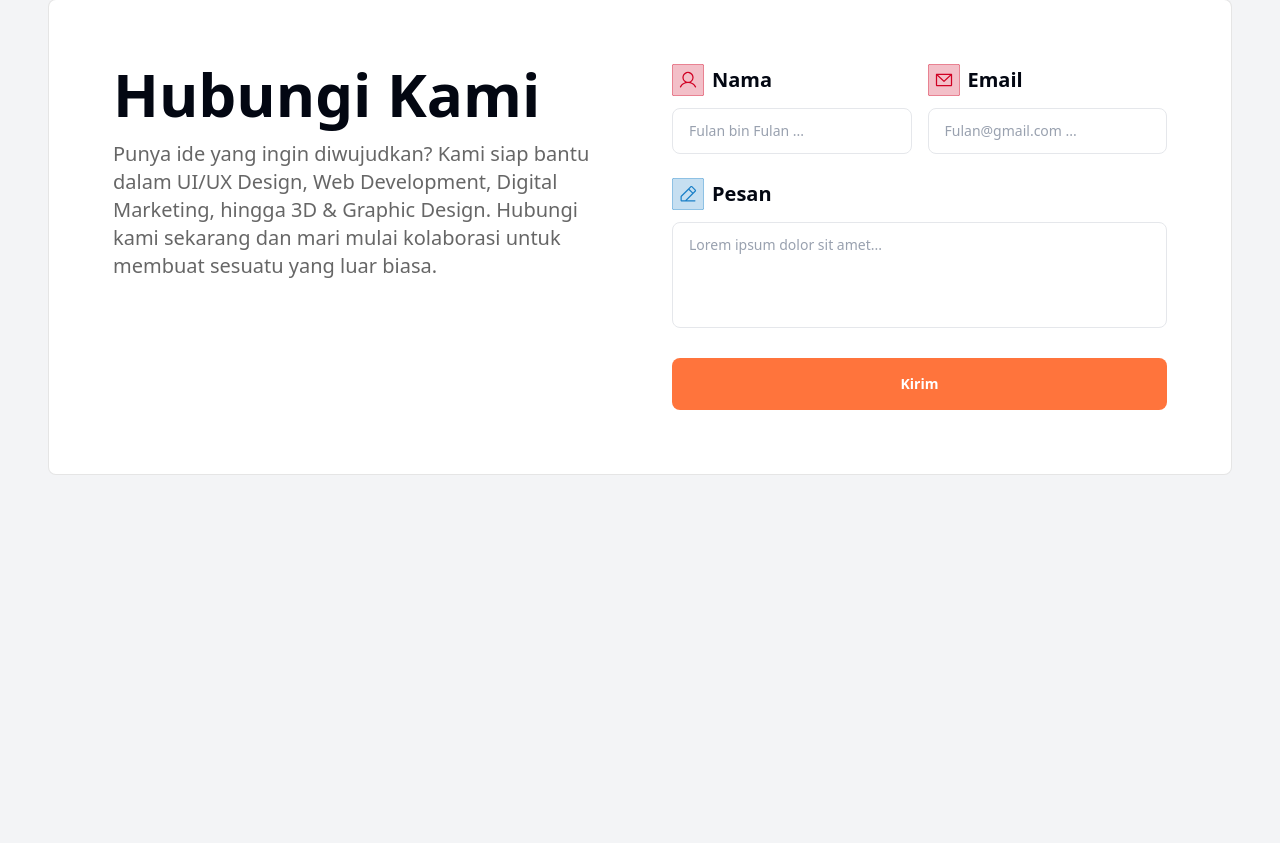
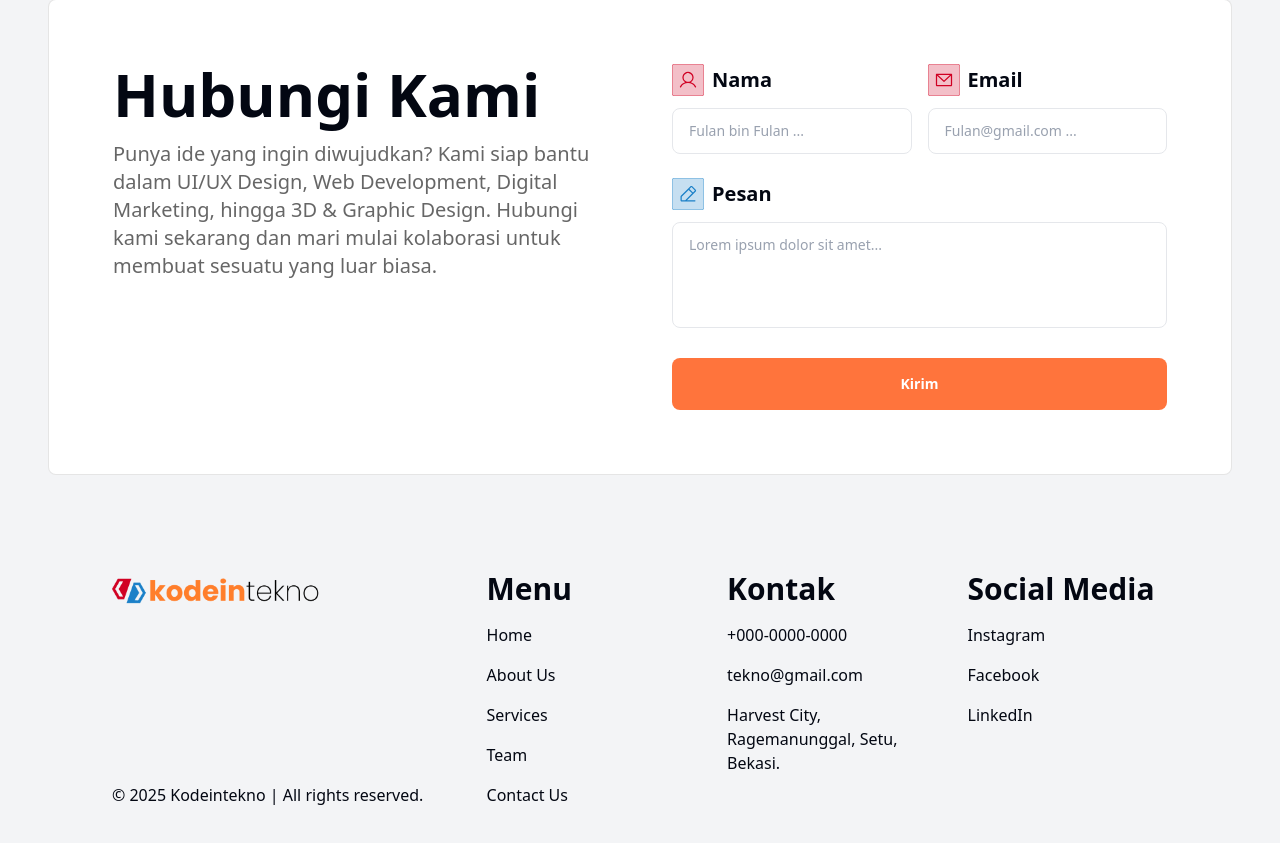
Before and after one commit to kodeintekno-dev/kodeintekno-classmeet, a React (Vite) app: page / in a window 1280 px wide. Shown: the part 1426-2269 px from the top of the page. Before the commit the page ends 1901 px from the top, so only its background shows below. Built offline with nearby package versions, Linux system fonts and the light colour scheme.

Commit message:
feat: add footer

```diff
--- a/src/App.tsx
+++ b/src/App.tsx
@@ -2,6 +2,7 @@ import Navbar from "./components/Navbar";
 import Project from "./components/Project";
 import Testimonial from "./components/Testimonial";
 import Contact from "./components/Contact";
+import Footer from "./components/Footer";
 
 export default function App() {
   return (
@@ -10,6 +11,7 @@ export default function App() {
       <Project />
       <Testimonial />
       <Contact />
+      <Footer />
     </main>
   );
 }
--- /dev/null
+++ b/src/components/Footer.tsx
@@ -0,0 +1,33 @@
+import { footers } from "@/data/footer";
+
+export default function Footer() {
+  function capitalize(str: string) {
+    return str
+      .split(" ")
+      .map((word) => word[0].toUpperCase() + word.slice(1))
+      .join(" ");
+  }
+
+  return (
+    <footer className="-mt-7 py-24 px-16 grid gap-15 [grid-template-areas:'l''f''c'] xl:[grid-template-areas:'l_f''c_f']">
+      <img src="/img/logo.png" alt="logo" className="w-52 [grid-area:l]" />
+      <p className="[grid-area:c] inline-flex items-end">
+        &copy; 2025 Kodeintekno | All rights reserved.
+      </p>
+      <ul className="flex justify-between gap-10 [grid-area:f]">
+        {Object.entries(footers).map(([section, items]) => (
+          <li key={section} className="flex-1">
+            <ul className="space-y-4">
+              <li className="font-semibold text-3xl">{capitalize(section)}</li>
+              {items.map((item, i) => (
+                <li key={i}>
+                  <a href="#">{item}</a>
+                </li>
+              ))}
+            </ul>
+          </li>
+        ))}
+      </ul>
+    </footer>
+  );
+}
--- /dev/null
+++ b/src/data/footer.ts
@@ -0,0 +1,9 @@
+export const footers = {
+  menu: ["Home", "About Us", "Services", "Team", "Contact Us"],
+  kontak: [
+    "+000-0000-0000",
+    "tekno@gmail.com",
+    "Harvest City, Ragemanunggal, Setu, Bekasi.",
+  ],
+  "social media": ["Instagram", "Facebook", "LinkedIn"],
+};
```
